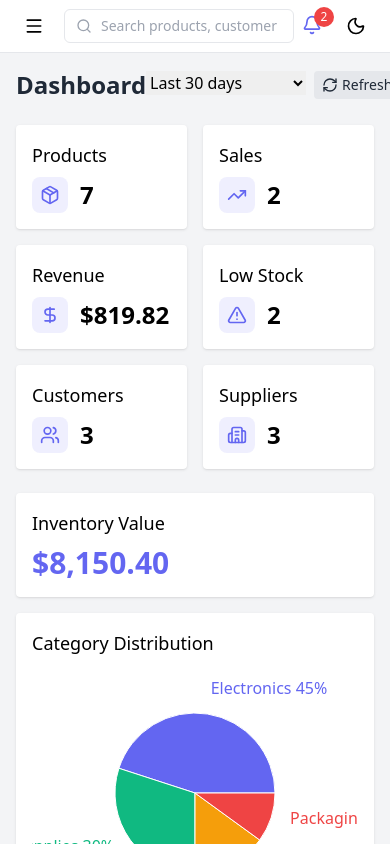
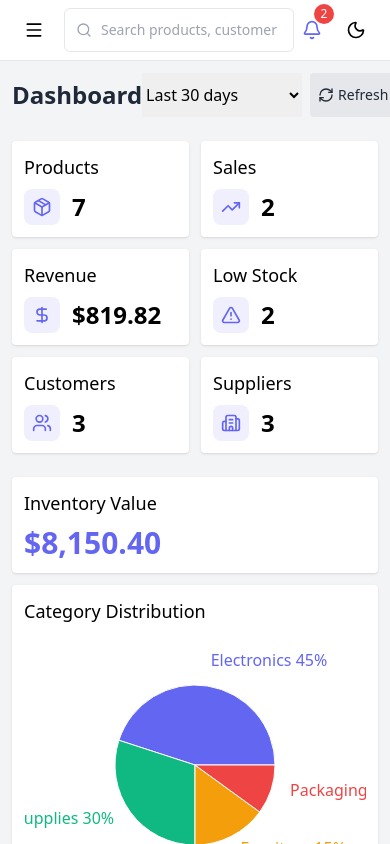
Before and after one commit to Barento999/inventory-management, a React (Vite) app in the folder frontend/: page / in a window 390 px wide. Built offline with nearby package versions, Linux system fonts and the light colour scheme; sample sign-in values are in the browser's storage.

Commit message:
feat: Improve mobile responsiveness

```diff
--- a/frontend/src/components/layout/Layout.jsx
+++ b/frontend/src/components/layout/Layout.jsx
@@ -11,7 +11,7 @@ export default function Layout() {
       <Sidebar mobileOpen={mobileOpen} onClose={() => setMobileOpen(false)} />
       <div className="flex flex-col flex-1 overflow-hidden min-w-0">
         <TopNavbar mobileOpen={mobileOpen} onMenuToggle={() => setMobileOpen(!mobileOpen)} />
-        <main className="flex-1 overflow-y-auto p-4 md:p-6">
+        <main className="flex-1 overflow-y-auto p-3 sm:p-4 md:p-6">
           <Outlet />
         </main>
       </div>
--- a/frontend/src/components/shared/PageHeader.jsx
+++ b/frontend/src/components/shared/PageHeader.jsx
@@ -15,8 +15,15 @@ export default function PageHeader({ title, subtitle, action }) {
 
 export function FilterBar({ children }) {
   return (
-    <div className="flex flex-col sm:flex-row gap-3 mb-4">
-      {children}
+    <div className="flex flex-col sm:flex-row gap-2 sm:gap-3 mb-4">
+      {React.Children.map(children, child => {
+        if (React.isValidElement(child)) {
+          return React.cloneElement(child, {
+            className: `${child.props.className || ''} w-full sm:w-auto`
+          });
+        }
+        return child;
+      })}
     </div>
   );
 }
--- a/frontend/src/components/ui/BulkActions.jsx
+++ b/frontend/src/components/ui/BulkActions.jsx
@@ -49,21 +49,21 @@ export default function BulkActions({ selectedIds, onBulkDelete, onBulkExport, o
 
   return (
     <>
-      <div className="bg-primary/10 border border-primary/20 rounded-lg p-4 mb-4 flex items-center justify-between">
+      <div className="bg-primary/10 border border-primary/20 rounded-lg p-3 sm:p-4 mb-4 flex flex-col sm:flex-row sm:items-center sm:justify-between gap-3">
         <span className="text-sm font-medium">{selectedIds.length} items selected</span>
-        <div className="flex gap-2">
+        <div className="flex flex-wrap gap-2">
           {onBulkEdit && (
-            <Button size="sm" variant="secondary" onClick={() => setIsEditModalOpen(true)}>
+            <Button size="sm" variant="secondary" onClick={() => setIsEditModalOpen(true)} className="flex-1 sm:flex-none">
               <Edit className="w-4 h-4 mr-1" /> Bulk Edit
             </Button>
           )}
           {onBulkExport && (
-            <Button size="sm" variant="secondary" onClick={() => onBulkExport(selectedIds)}>
+            <Button size="sm" variant="secondary" onClick={() => onBulkExport(selectedIds)} className="flex-1 sm:flex-none">
               <Download className="w-4 h-4 mr-1" /> Export
             </Button>
           )}
           {onBulkDelete && (
-            <Button size="sm" variant="danger" onClick={() => setIsDeleteModalOpen(true)}>
+            <Button size="sm" variant="danger" onClick={() => setIsDeleteModalOpen(true)} className="flex-1 sm:flex-none">
               <Trash2 className="w-4 h-4 mr-1" /> Delete
             </Button>
           )}
--- a/frontend/src/components/ui/Table.jsx
+++ b/frontend/src/components/ui/Table.jsx
@@ -41,7 +41,7 @@ export default function Table({ columns = [], data = [], selectable = false, onS
               </th>
             )}
             {columns.map((col) => (
-              <th key={col.key} className="px-4 py-2 font-medium text-gray-600 dark:text-gray-200">{col.title}</th>
+              <th key={col.key} className="px-3 py-2 font-medium text-gray-600 dark:text-gray-200 whitespace-nowrap">{col.title}</th>
             ))}
           </tr>
         </thead>
@@ -50,7 +50,7 @@ export default function Table({ columns = [], data = [], selectable = false, onS
             data.map((row, i) => (
               <tr key={row.id ?? i} className={`border-b border-gray-200 dark:border-gray-600 ${selectedIds.includes(row.id) ? 'bg-primary/10' : ''}`}>
                 {selectable && (
-                  <td className="px-4 py-2">
+                  <td className="px-3 py-2">
                     <input
                       type="checkbox"
                       checked={selectedIds.includes(row.id)}
@@ -60,7 +60,7 @@ export default function Table({ columns = [], data = [], selectable = false, onS
                   </td>
                 )}
                 {columns.map((col) => (
-                  <td key={col.key} className="px-4 py-2">{col.render ? col.render(row) : row[col.key]}</td>
+                  <td key={col.key} className="px-3 py-2 whitespace-nowrap">{col.render ? col.render(row) : row[col.key]}</td>
                 ))}
               </tr>
             ))
--- a/frontend/src/index.css
+++ b/frontend/src/index.css
@@ -223,3 +223,46 @@
     page-break-inside: avoid;
   }
 }
+
+@media (max-width: 640px) {
+  .text-sm {
+    font-size: 0.875rem;
+  }
+
+  .text-xs {
+    font-size: 0.75rem;
+  }
+
+  .p-4 {
+    padding: 0.75rem;
+  }
+
+  .gap-4 {
+    gap: 0.75rem;
+  }
+
+  .gap-2 {
+    gap: 0.5rem;
+  }
+
+  .grid-cols-2 {
+    grid-template-columns: repeat(2, minmax(0, 1fr));
+  }
+
+  .grid-cols-3 {
+    grid-template-columns: repeat(1, minmax(0, 1fr));
+  }
+
+  .grid-cols-4 {
+    grid-template-columns: repeat(2, minmax(0, 1fr));
+  }
+
+  .grid-cols-6 {
+    grid-template-columns: repeat(2, minmax(0, 1fr));
+  }
+
+  button, input, select, textarea {
+    min-height: 44px;
+    touch-action: manipulation;
+  }
+}
```
